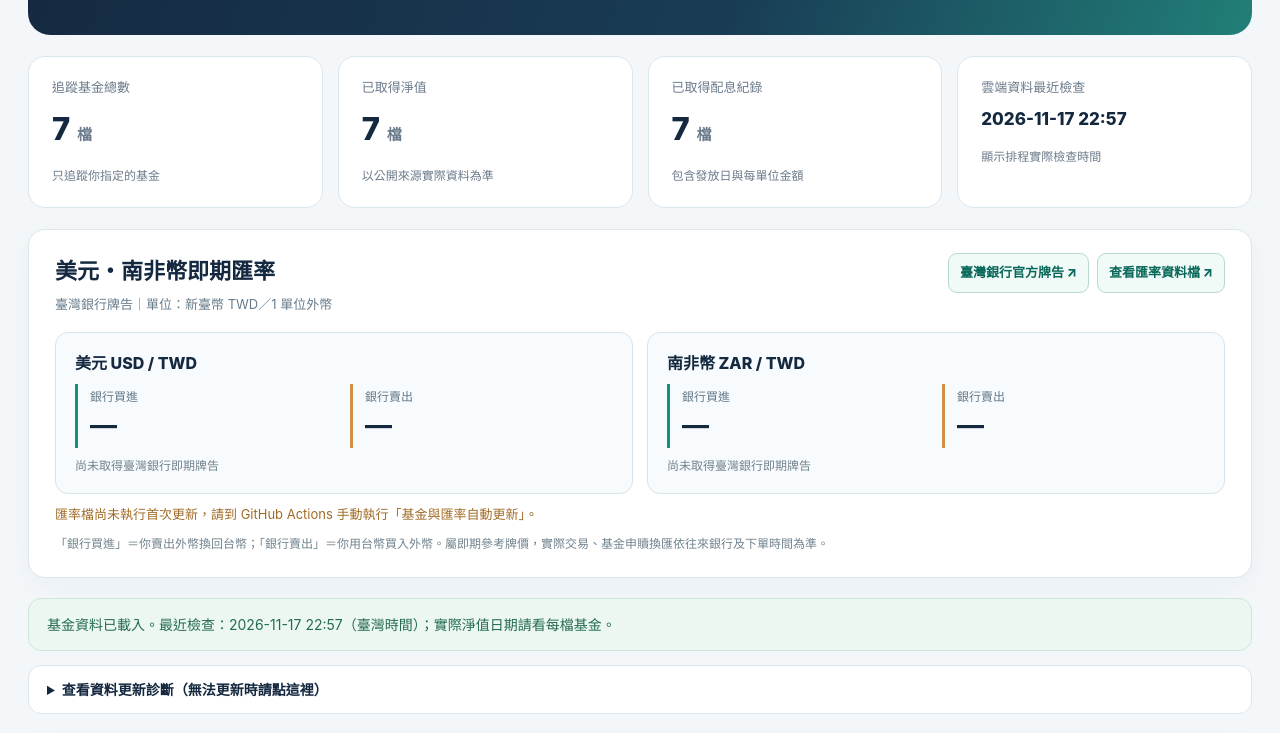
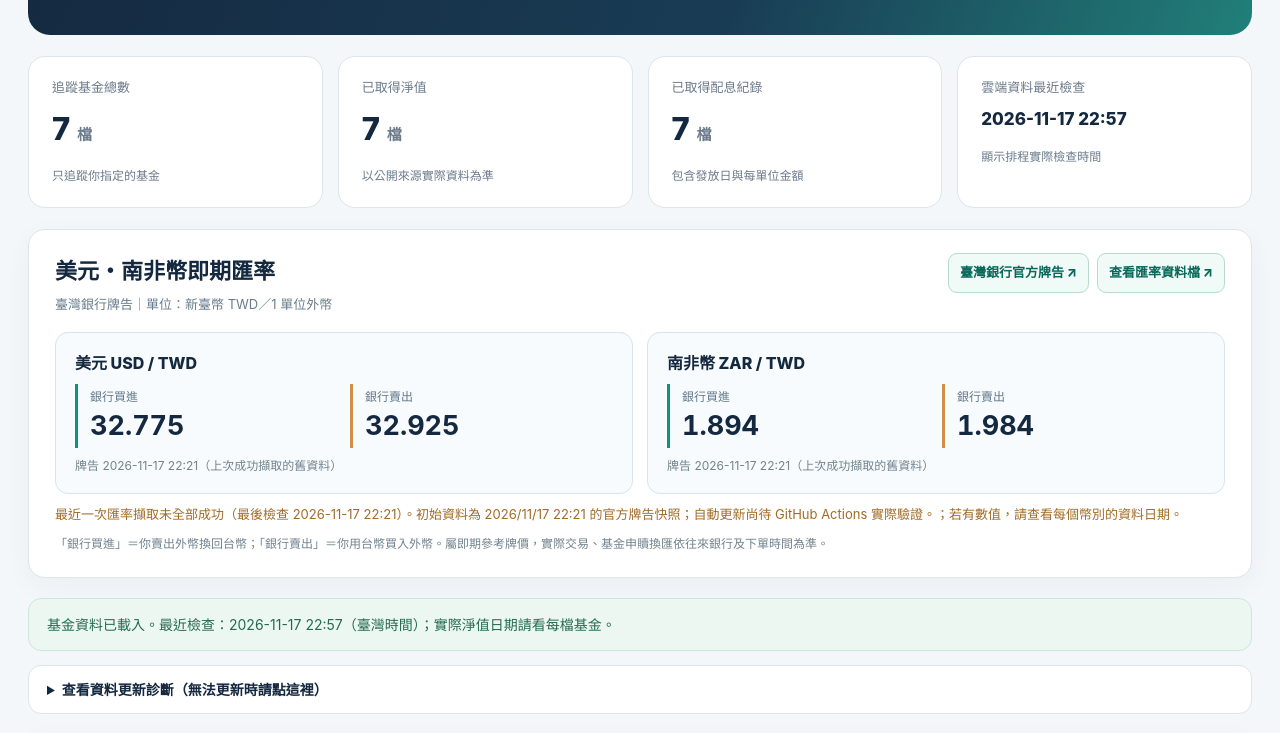
Before and after one commit to c87038-droid/fund-radar, a plain HTML site: page index.html in a window 1280 px wide. Shown: the part 330-1063 px from the top of the page. Drawn offline with Linux system fonts and the light colour scheme.

Commit message:
Add files via upload

```diff
--- a/data/fx.json
+++ b/data/fx.json
@@ -1,13 +1,29 @@
 {
   "schemaVersion": 1,
-  "checkedAt": null,
+  "checkedAt": "2026-11-17T22:21:00+08:00",
   "source": "臺灣銀行",
   "sourceUrl": "https://rate.bot.com.tw/xrt?Lang=zh-TW",
-  "sourceUsed": "",
+  "sourceUsed": "臺灣銀行官方網站 2026/11/17 22:21 牌告（初始資料）",
   "ok": false,
-  "message": "首次更新前尚無牌告匯率",
+  "message": "初始資料為 2026/11/17 22:21 的官方牌告快照；自動更新尚待 GitHub Actions 實際驗證。",
   "rates": {
-    "USD": {"buy": null, "sell": null, "quotedAt": "", "fetchedAt": "", "status": "unavailable"},
-    "ZAR": {"buy": null, "sell": null, "quotedAt": "", "fetchedAt": "", "status": "unavailable"}
+    "USD": {
+      "buy": 32.775,
+      "sell": 32.925,
+      "quotedAt": "2026-11-17T22:21:00+08:00",
+      "fetchedAt": "",
+      "status": "cached",
+      "sourceName": "臺灣銀行官方牌告（初始資料）",
+      "sourceUrl": "https://rate.bot.com.tw/xrt?Lang=zh-TW"
+    },
+    "ZAR": {
+      "buy": 1.894,
+      "sell": 1.984,
+      "quotedAt": "2026-11-17T22:21:00+08:00",
+      "fetchedAt": "",
+      "status": "cached",
+      "sourceName": "臺灣銀行官方牌告（初始資料）",
+      "sourceUrl": "https://rate.bot.com.tw/xrt?Lang=zh-TW"
+    }
   }
 }
--- a/index.html
+++ b/index.html
@@ -138,6 +138,7 @@ const $ = id => document.getElementById(id);
 let live = {schemaVersion:2,checkedAt:null,funds:{},sources:{}};
 let fx = {schemaVersion:1,checkedAt:null,rates:{},ok:false};
 let fxLoadError = "";
+let fxBackupNote = "";
 const number = (x,n=4)=> x===null || x===undefined || !Number.isFinite(Number(x)) ? "—" : Number(x).toLocaleString("en-US",{minimumFractionDigits:n,maximumFractionDigits:n});
 const niceDate = x => /^20\d{2}-\d{2}-\d{2}$/.test(String(x||"")) ? x.replaceAll("-","/") : "尚無日期";
 const validNav = d => d && Number.isFinite(Number(d.nav)) && Number(d.nav)>0 && /^20\d{2}-\d{2}-\d{2}$/.test(d.navDate||"");
@@ -211,19 +212,33 @@ function renderFx(){
   else if(!fx.checkedAt){n.textContent='匯率檔尚未執行首次更新，請到 GitHub Actions 手動執行「基金與匯率自動更新」。';n.className='fx-notice warn';}
   else if(!fx.ok){n.textContent='最近一次匯率擷取未全部成功（最後檢查 '+time+'）。'+(fx.message||'')+'；若有數值，請查看每個幣別的資料日期。';n.className='fx-notice warn';}
   else{n.textContent='來源：臺灣銀行｜最後檢查 '+time+'（臺灣時間）；以各幣別牌告時間為準。';n.className='fx-notice';}
+  if(fxBackupNote)n.textContent += ' '+fxBackupNote;
 }
 async function loadFx(){
-  try{
-    const r=await fetch(`data/fx.json?v=${Date.now()}`,{cache:'no-store'});
-    if(!r.ok)throw new Error('HTTP '+r.status);
-    const data=await r.json();
-    if(data.schemaVersion!==1||!data.rates)throw new Error('匯率資料格式不符');
-    fx=data;
-    fxLoadError='';
-  }catch(error){
-    fx={schemaVersion:1,checkedAt:null,ok:false,rates:{}};
-    fxLoadError=error.message;
+  // 優先讀取已發布的 GitHub Pages；若發布漏掉 fx.json，再讀儲存庫備援快照。
+  // 備援資料也須由 GitHub Actions 正確更新，並非直接取得即時銀行報價。
+  const sources=[
+    ['網站發布資料','data/fx.json'],
+    ['GitHub 儲存庫備援','https://raw.githubusercontent.com/c87038-droid/fund-radar/main/data/fx.json']
+  ];
+  const errors=[];
+  fxBackupNote='';
+  for(const [name,url] of sources){
+    try{
+      const sep=url.includes('?')?'&':'?';
+      const r=await fetch(url+sep+'v='+Date.now(),{cache:'no-store'});
+      if(!r.ok)throw new Error('HTTP '+r.status);
+      const data=await r.json();
+      if(data.schemaVersion!==1||!data.rates||!data.rates.USD||!data.rates.ZAR)
+        throw new Error('匯率資料格式不符');
+      fx=data;
+      fxLoadError='';
+      if(name==='GitHub 儲存庫備援') fxBackupNote='目前使用 GitHub 儲存庫備援匯率檔；請檢查 Pages 是否包含 data/fx.json。';
+      renderFx();render();return;
+    }catch(error){errors.push(name+'：'+error.message);}
   }
+  fx={schemaVersion:1,checkedAt:null,ok:false,rates:{}};
+  fxLoadError=errors.join('；');
   renderFx();render();
 }
 function node(tag,klass,txt){const x=document.createElement(tag);if(klass)x.className=klass;if(txt!==undefined)x.textContent=txt;return x;}
```
